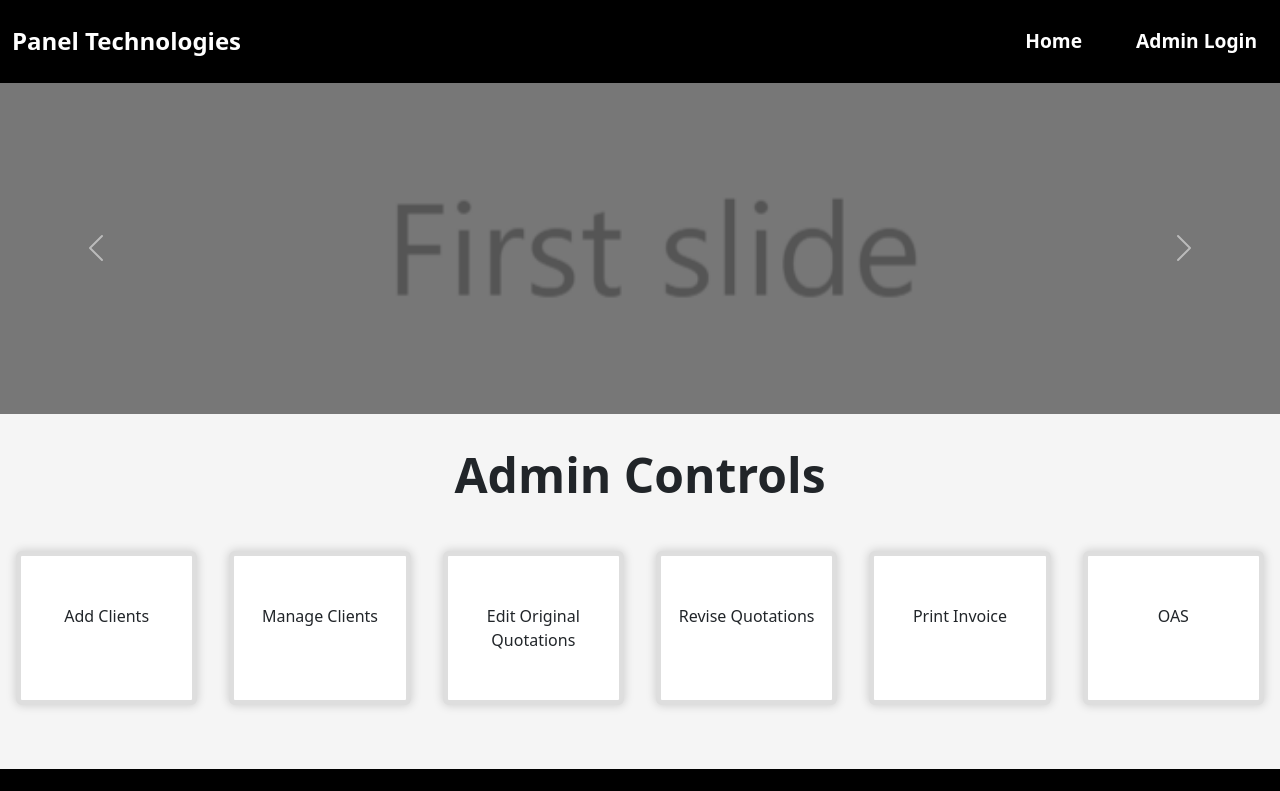
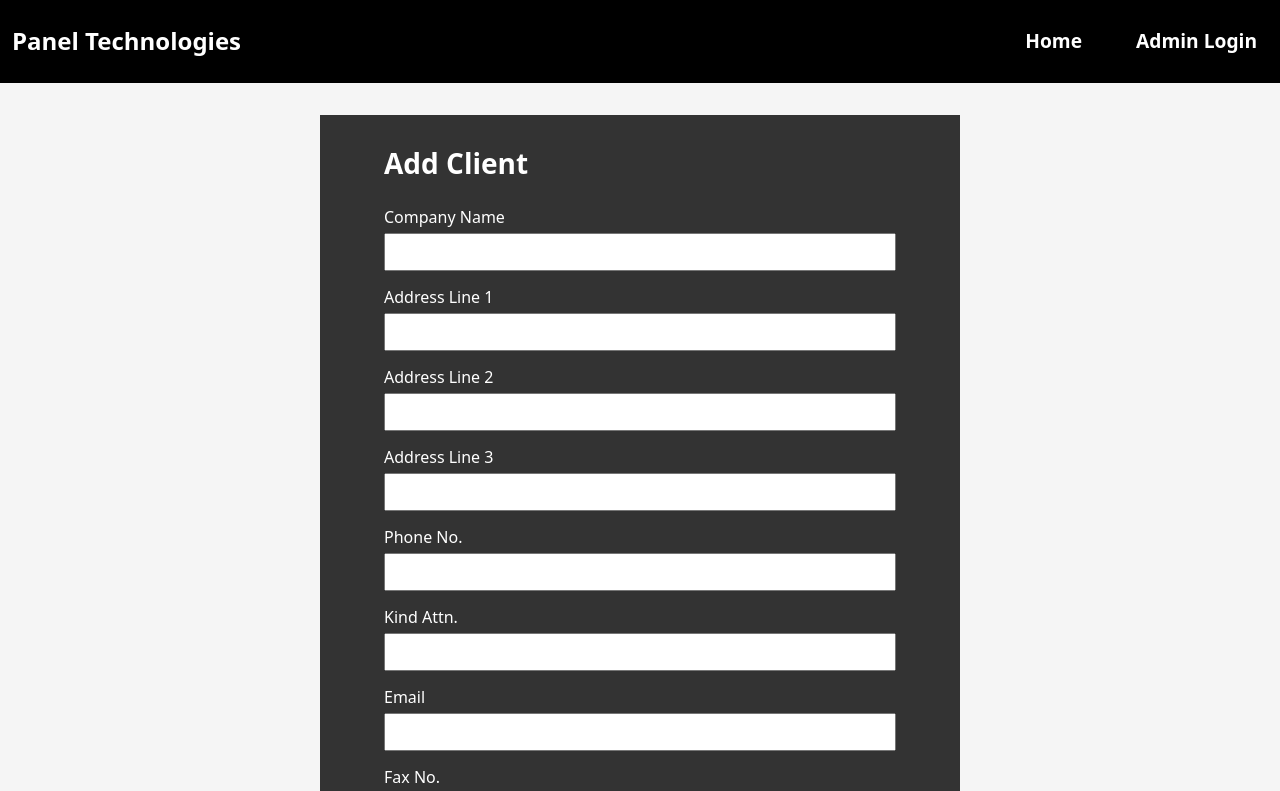
Before and after one commit to rushish/panelTech, a React (Vite) app: page /add-clients in a window 1280 px wide. Shown: the top 791 px of the page. Built offline with nearby package versions, Linux system fonts and the light colour scheme.

Commit message:
Form to Local Storage

```diff
--- a/package.json
+++ b/package.json
@@ -10,7 +10,8 @@
   },
   "dependencies": {
     "react": "^18.2.0",
-    "react-dom": "^18.2.0"
+    "react-dom": "^18.2.0",
+    "react-router-dom": "^6.10.0"
   },
   "devDependencies": {
     "@types/react": "^18.0.28",
--- a/src/App.jsx
+++ b/src/App.jsx
@@ -1,12 +1,9 @@
-import { useState } from 'react'
-import reactLogo from './assets/react.svg'
-import viteLogo from '/vite.svg'
 import './App.css'
 import Navbar from './Components/Navbar'
-import Slider from './Components/Slider'
 import Home from './Pages/Home'
 import AddClients from './Pages/AddClients'
 import ManageClients from './Pages/ManageClients'
+import { BrowserRouter, Route, Routes } from 'react-router-dom'
 
 
 function App() {
@@ -14,10 +11,13 @@ function App() {
   return (
     <>
       <Navbar />
-      <Slider />
-      <Home />
-      {/* <ManageClients />
-      <AddClients /> */}
+      <BrowserRouter>
+        <Routes>
+          <Route element={<Home />} exact path="/"></Route>
+          <Route element={<AddClients />} path="/add-clients"></Route>
+          <Route element={<ManageClients />} path="/manage-clients"></Route>
+        </Routes>
+      </BrowserRouter>
     </>
 
   )
--- a/src/Components/Navbar.jsx
+++ b/src/Components/Navbar.jsx
@@ -1,4 +1,5 @@
 import "../assets/Styles/navbar.css";
+import { Link } from "react-router-dom"
 
 const Navbar = () => {
     return (
@@ -11,7 +12,7 @@ const Navbar = () => {
                     </button>
                     <div className="collapse navbar-collapse" id="navbarNavAltMarkup">
                         <div className="navbar-nav">
-                            <a className="nav-link" href="#">Home</a>
+                            <a className="nav-link" href="/">Home</a>
                             <a className="nav-link" href="#">Admin Login</a>
 
                         </div>
--- a/src/Pages/AddClients.jsx
+++ b/src/Pages/AddClients.jsx
@@ -1,20 +1,56 @@
 import "../assets/Styles/addclients.css"
+import { useState } from "react";
 
 const AddClients = () => {
+    const [companyName, setcompanyName] = useState('');
+    const [addressline1, setaddressline1] = useState('');
+    const [addressline2, setaddressline2] = useState('');
+    const [addressline3, setaddressline3] = useState('');
+    const [phoneNumber, setphoneNumber] = useState('');
+    const [kindattn, setkindattn] = useState('');
+    const [email, setemail] = useState('');
+    const [faxno, setfaxno] = useState('');
+
+    const handleSubmit = (event) => {
+        event.preventDefault();
+
+        const formData = {
+            companyName,
+            addressline1,
+            addressline2,
+            addressline3,
+            phoneNumber,
+            kindattn,
+            email,
+            faxno
+        };
+        formData.push({
+            companyName,
+            addressline1,
+            addressline2,
+            addressline3,
+            phoneNumber,
+            kindattn,
+            email,
+            faxno
+        });
+        localStorage.setItem('formData', JSON.stringify(formData));
+        window.location.href = "/"
+    }
 
 
     return (
         <div className="form-wrapper">
-            <form className="add-clients">
+            <form onSubmit={handleSubmit} className="add-clients">
                 <h3 className="form-title">Add Client</h3>
-                <label>Company Name<br></br><input type="email" /></label><br />
-                <label>Address Line 1<br></br><input type="email" /></label><br />
-                <label>Address Line 2<br></br><input type="email" /></label><br />
-                <label>Address Line 3<br></br><input type="email" /></label><br />
-                <label>Phone No.<br></br><input type="email" /></label><br />
-                <label>Kind Attn.<br></br><input type="email" /></label><br />
-                <label>Email<br></br><input type="email" /></label><br />
-                <label>Fax No.<br></br><input type="email" /></label><br />
+                <label>Company Name<br></br><input type="text" value={companyName} onChange={(event) => setcompanyName(event.target.value)} /></label><br />
+                <label>Address Line 1<br></br><input type="text" value={addressline1} onChange={(event) => setaddressline1(event.target.value)} /></label><br />
+                <label>Address Line 2<br></br><input type="text" value={addressline2} onChange={(event) => setaddressline2(event.target.value)} /></label><br />
+                <label>Address Line 3<br></br><input type="text" value={addressline3} onChange={(event) => setaddressline3(event.target.value)} /></label><br />
+                <label>Phone No.<br></br><input type="tel" value={phoneNumber} onChange={(event) => setphoneNumber(event.target.value)} /></label><br />
+                <label>Kind Attn.<br></br><input type="text" value={kindattn} onChange={(event) => setkindattn(event.target.value)} /></label><br />
+                <label>Email<br></br><input type="email" value={email} onChange={(event) => setemail(event.target.value)} /></label><br />
+                <label>Fax No.<br></br><input type="number" value={faxno} onChange={(event) => setfaxno(event.target.value)} /></label><br />
                 <input className="addcli-btn" type="submit" value="ADD" />
             </form>
         </div>
--- a/src/Pages/Home.jsx
+++ b/src/Pages/Home.jsx
@@ -1,16 +1,19 @@
 import "../assets/Styles/home.css"
+import Slider from "../Components/Slider";
+import { Link } from "react-router-dom";
 
 const Home = () => {
     return (
         <>
+            <Slider />
             <h2 className="home-heading">Admin Controls</h2>
             <div className="cards-wrapper">
-                <div className="card">Add Clients</div>
-                <div className="card">Manage Clients</div>
-                <div className="card">Edit Original Quotations</div>
-                <div className="card">Revise Quotations</div>
-                <div className="card">Print Invoice</div>
-                <div className="card">OAS</div>
+                <Link className="card" to="/add-clients">Add Clients</Link>
+                <Link className="card" to="/manage-clients">Manage Clients</Link>
+                <Link className="card" to="#">Edit Original Quotations</Link>
+                <Link className="card" to="#">Revise Quotations</Link>
+                <Link className="card" to="#">Print Invoice</Link>
+                <Link className="card" to="#">OAS</Link>
             </div>
             <div className="black-footer"></div>
         </>
--- a/src/Pages/ManageClients.jsx
+++ b/src/Pages/ManageClients.jsx
@@ -1,89 +1,33 @@
-import React, { useState } from "react";
-import "../assets/Styles/manageclients.css"
+import React, { useState, useEffect } from 'react';
 
 function ManageClients() {
-    // Initialize state variables for form inputs and table rows
-    const [enquiryno, setEnquiryNo] = useState("");
-    const [enquirydate, setEnquiryDate] = useState("");
-    const [contactperson, setContactPerson] = useState("");
-    const [contactpersonphone, setContactPersonPhone] = useState([]);
-    const [contactpersonemail, setContactPersonEmail] = useState([]);
-    const [rows, setRows] = useState([]);
+    const [formData, setFormData] = useState([]);
 
-    // Handle form submission
-    const handleSubmit = (event) => {
-        event.preventDefault();
-
-        // Create a new row object from form inputs
-        const newRow = {
-            enquiryno: enquiryno,
-            enquirydate: enquirydate,
-            contactperson: contactperson,
-            contactpersonphone: contactpersonphone,
-            contactpersonemail: contactpersonemail
-        };
-
-        // Add the new row object to the list of rows
-        setRows([...rows, newRow]);
-
-        // Clear form inputs
-        setEnquiryNo("");
-        setEnquiryDate("");
-        setContactPerson("");
-        setContactPersonPhone("");
-        setContactPersonEmail("");
-    };
+    useEffect(() => {
+        // Fetch form data from localStorage
+        const storedData = localStorage.getItem('formData');
+        if (storedData) {
+            setFormData(JSON.parse(storedData));
+        }
+    }, []);
 
     return (
-        <div>
-            <form className="quotation-form" onSubmit={handleSubmit}>
-                <h1 className="form-title">Form Table Example</h1>
-                <label>
-                    Customer Enquiry no.:
-                    <input type="text" value={enquiryno} onChange={(e) => setEnquiryNo(e.target.value)} />
-                </label>
-                <label>
-                    Enquiry Date:
-                    <input type="number" value={enquirydate} onChange={(e) => setEnquiryDate(e.target.value)} />
-                </label>
-                <label>
-                    Contact person:
-                    <input type="text" value={contactperson} onChange={(e) => setContactPerson(e.target.value)} />
-                </label>
-                <label>
-                    Contact person Phone no.:
-                    <input type="number" value={contactpersonphone} onChange={(e) => setContactPersonPhone(e.target.value)} />
-                </label>
-                <label>
-                    Contact Person Email:
-                    <input type="email" value={contactpersonemail} onChange={(e) => setContactPersonEmail(e.target.value)} />
-                </label>
-                <button className="quotation-btn" type="submit">Submit</button>
-            </form>
-            <table className="quotation-details">
+        <table>
             <thead>
                 <tr>
-                        <th>Customer Enquiry no.:</th>
-                        <th>Enquiry Date:</th>
-                        <th>Contact person:</th>
-                        <th>Contact person Phone no.:</th>
-                        <th>Contact Person Email:</th>
+                    <th>Name</th>
+                    <th>Email</th>
                 </tr>
             </thead>
             <tbody>
-                    {rows.map((row, index) => (
-                        <tr key={index}>
-                            <td>{row.enquiryno}</td>
-                            <td>{row.enquirydate}</td>
-                            <td>{row.contactperson}</td>
-                            <td>{row.contactpersonphone}</td>
-                            <td>{row.contactpersonemail}</td>
+                {/* {formData.map((data, index) => ( */}
+                <tr>
+                    <td>{formData.companyName}</td>
+                    <td>{formData.email}</td>
                 </tr>
-                    ))}
+                {/* ))} */}
             </tbody>
         </table>
-        </div>
     );
 }
-
 export default ManageClients;
--- a/src/assets/Styles/home.css
+++ b/src/assets/Styles/home.css
@@ -13,13 +13,14 @@
 .card {
     width: 15%;
     padding: 3rem 1rem;
-    margin: 1rem;
+    margin: auto 1rem;
     font-weight: 500;
     text-align: center;
     flex: 1;
     border: 5px solid rgb(222, 222, 222);
     background-color: white;
     box-shadow: 0 0 10px 1px rgba(0, 0, 0, 0.15);
+    text-decoration: none;
 }
 
 .card:hover {
--- a/src/assets/Styles/navbar.css
+++ b/src/assets/Styles/navbar.css
@@ -22,7 +22,8 @@ body {
     border: 3px solid transparent;
 }
 
-.nav-link:hover {
+.nav-link:hover,
+.nav-link:focus {
     color: white !important;
     padding: 1rem;
     border: 3px solid white;
```
Also changed, not shown: src/Pages/CreateQuotation.jsx (added, +87 -0 lines), 1 other file (tests, documents, lock files or other folders). Lines whose indentation alone changed are shown as unchanged.
